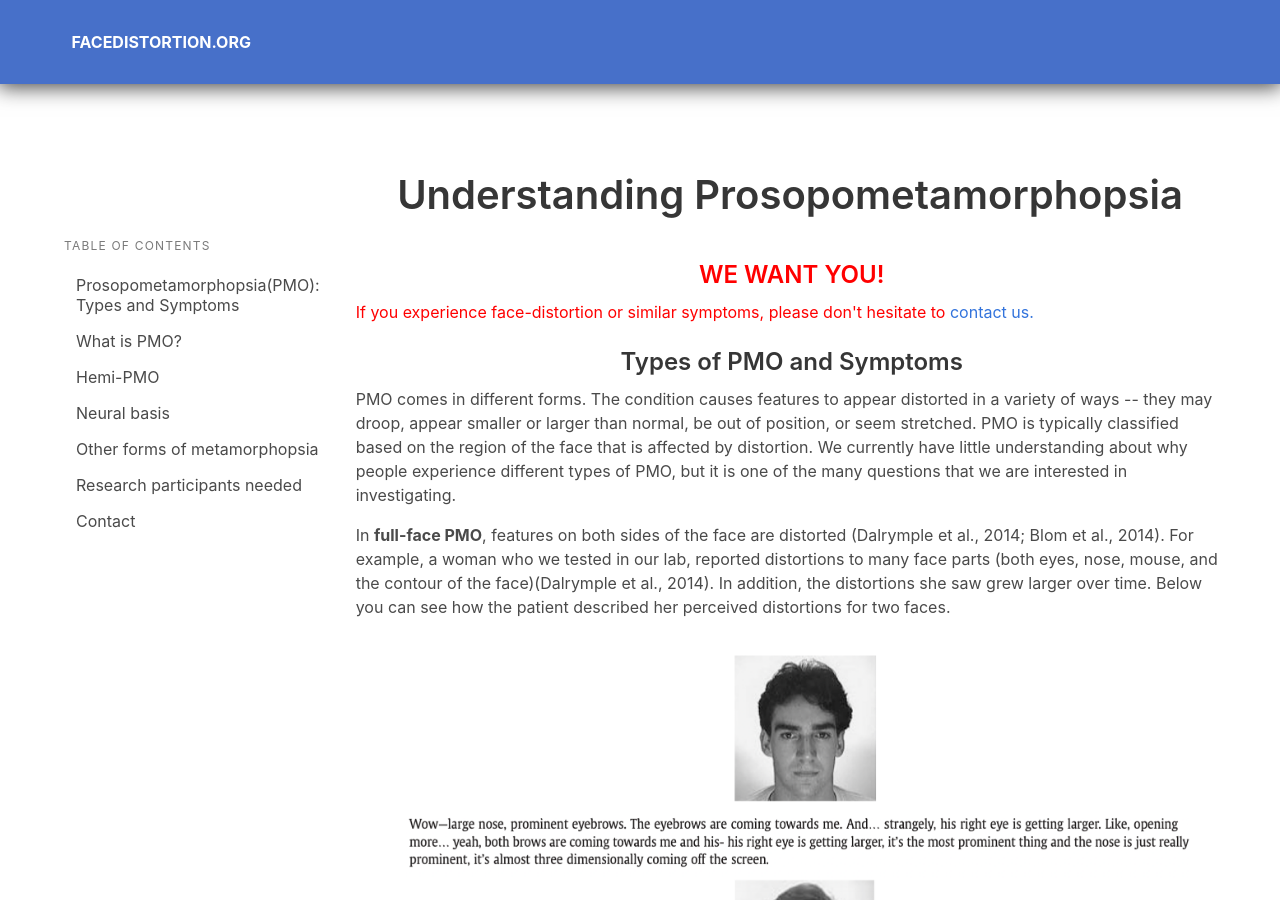
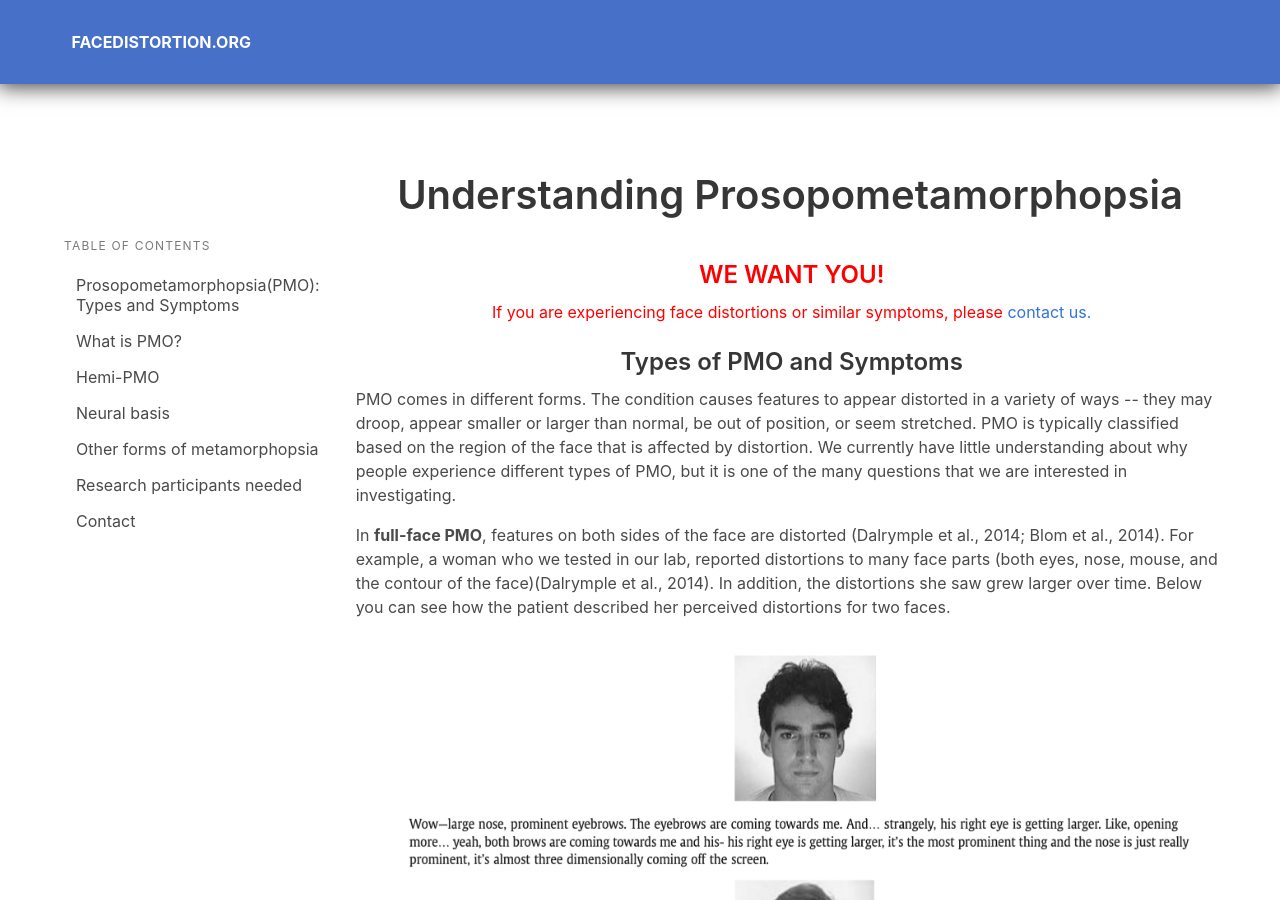
Before and after one commit to ryezyy11/hemiPMO.org, a Jekyll site: the page built from index.html, in a window 1280 px wide and 900 px high. Built offline with Jekyll 4.4.1, drawn with Linux system fonts in a browser that asks for light colours.

Commit message:
Changed "We want you" content and format

```diff
--- a/index.html
+++ b/index.html
@@ -27,8 +27,8 @@ permalink: /
     <div class="column is-8">
         <article class="content">
             <h2  class="title is-4" style="color:red">WE WANT YOU!</h2>
-            <p style="color:red">
-                If you experience face-distortion or similar symptoms, please don't hesitate to <a href="#S_Participants">contact us.</a>
+            <p style="color:red;text-align: center;">
+                If you are experiencing face distortions or similar symptoms, please <a href="#S_Participants">contact us.</a>
             </p>
         </article>
         <article class="content">
```
Also changed, not shown: 2 other files.
